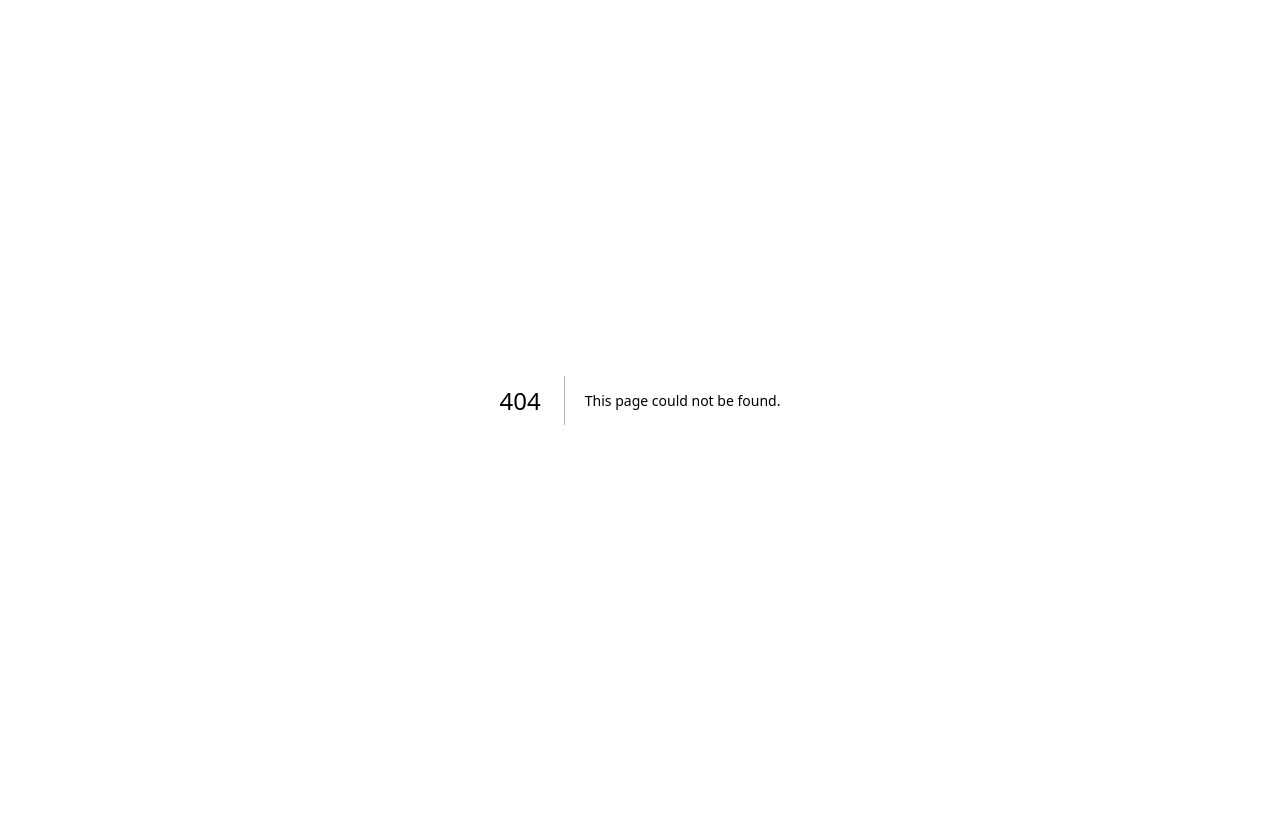
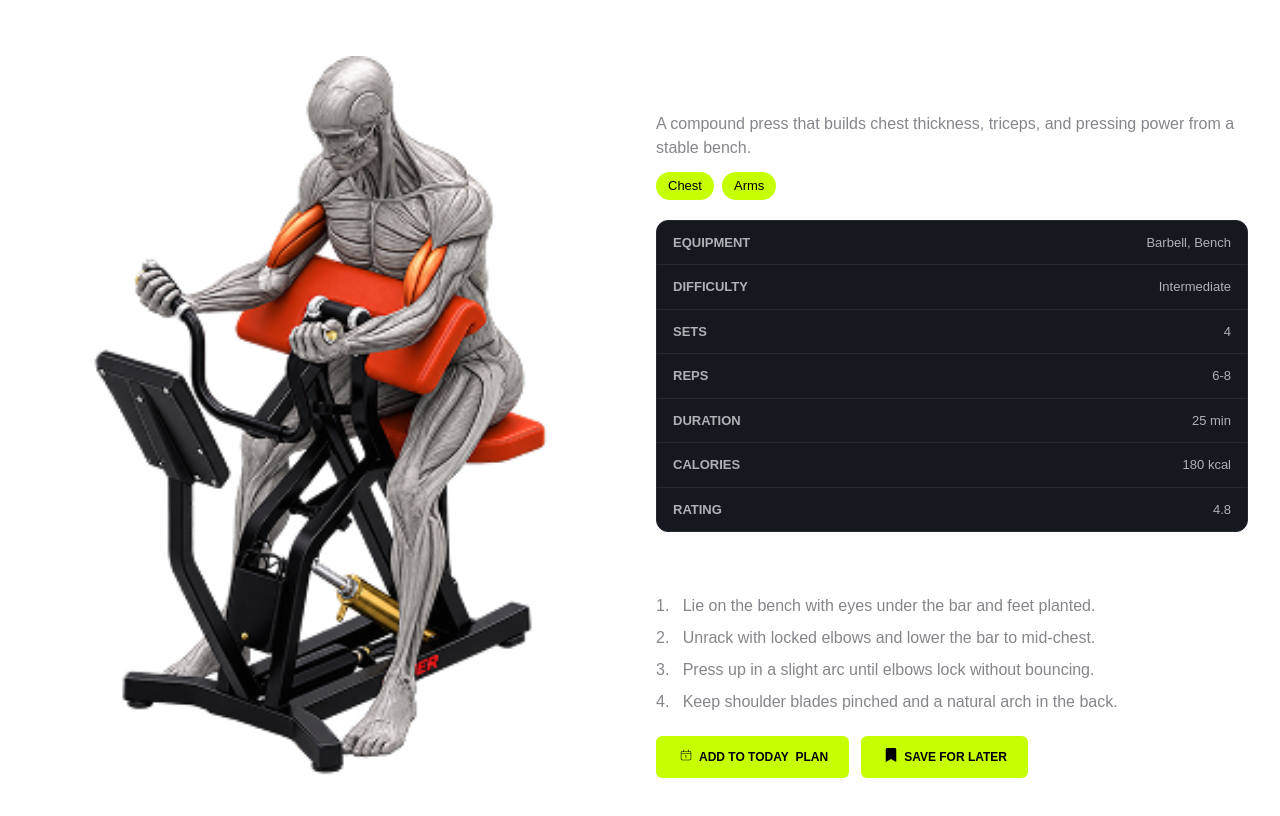
Before and after one commit to Rauf29/Fit-Log, a Next.js app: page /exercise/1 in a window 1280 px wide. Before the commit this address had no page. Shown: the top 816 px of the page. Built offline with nearby package versions, Linux system fonts and the light colour scheme.

Commit message:
exercise single page design compleated

```diff
--- a/package.json
+++ b/package.json
@@ -11,7 +11,8 @@
   "dependencies": {
     "next": "16.3.6",
     "react": "19.2.8",
-    "react-dom": "19.2.8"
+    "react-dom": "19.2.8",
+    "react-icons": "^5.7.0"
   },
   "devDependencies": {
     "@tailwindcss/postcss": "^4",
--- /dev/null
+++ b/src/app/exercise/[id]/page.tsx
@@ -0,0 +1,156 @@
+import HeroImage from "@/assets/banner.png";
+import Image from "next/image";
+import { CiCalendarDate } from "react-icons/ci";
+import { FaBookmark } from "react-icons/fa";
+
+const page = () => {
+    return (
+        <>
+            <main className="container mx-auto px-4 py-9 pt-14 pb-14 sm:px-6 lg:px-8">
+                <div className="grid gap-8 lg:grid-cols-2">
+
+
+                    <div>
+                        <Image
+                            src={HeroImage}
+                            alt="Barbell Bench Press"
+                            className="h-full w-full rounded-xl object-cover"
+                        />
+                    </div>
+
+                    <div className="flex flex-col">
+
+                        <h1 className="text-4xl font-bold text-white sm:text-5xl uppercase">
+                            BARBELL BENCH PRESS
+                        </h1>
+
+                        <p className="mt-2 max-w-2xl text-base leading-6 text-text">
+                            A compound press that builds chest thickness, triceps, and pressing
+                            power from a stable bench.
+                        </p>
+
+
+                        <div className="mt-3 flex gap-2">
+                            <span className="rounded-full bg-primary px-3 py-1 text-[13px] font-medium text-black">
+                                Chest
+                            </span>
+
+                            <span className="rounded-full bg-primary px-3 py-1 text-[13px] font-medium text-black">
+                                Arms
+                            </span>
+                        </div>
+
+                        <div className="mt-5 overflow-hidden rounded-xl border border-[#252a32] bg-[#15181f]">
+
+                            <div className="flex items-center justify-between border-b border-[#252a32] px-4 py-3">
+                                <span className="text-[13px] font-semibold text-secondary">
+                                    EQUIPMENT
+                                </span>
+                                <span className="text-[13px] text-secondary">
+                                    Barbell, Bench
+                                </span>
+                            </div>
+
+                            <div className="flex items-center justify-between border-b border-[#252a32] px-4 py-3">
+                                <span className="text-[13px] font-semibold text-secondary">
+                                    DIFFICULTY
+                                </span>
+                                <span className="text-[13px] text-secondary">
+                                    Intermediate
+                                </span>
+                            </div>
+
+                            <div className="flex items-center justify-between border-b border-[#252a32] px-4 py-3">
+                                <span className="text-[13px] font-semibold text-secondary">
+                                    SETS
+                                </span>
+                                <span className="text-[13px] text-secondary">
+                                    4
+                                </span>
+                            </div>
+
+                            <div className="flex items-center justify-between border-b border-[#252a32] px-4 py-3">
+                                <span className="text-[13px] font-semibold text-secondary">
+                                    REPS
+                                </span>
+                                <span className="text-[13px] text-secondary">
+                                    6-8
+                                </span>
+                            </div>
+
+                            <div className="flex items-center justify-between border-b border-[#252a32] px-4 py-3">
+                                <span className="text-[13px] font-semibold text-secondary">
+                                    DURATION
+                                </span>
+                                <span className="text-[13px] text-secondary">
+                                    25 min
+                                </span>
+                            </div>
+
+                            <div className="flex items-center justify-between border-b border-[#252a32] px-4 py-3">
+                                <span className="text-[13px] font-semibold text-secondary">
+                                    CALORIES
+                                </span>
+                                <span className="text-[13px] text-secondary">
+                                    180 kcal
+                                </span>
+                            </div>
+
+                            <div className="flex items-center justify-between px-4 py-3">
+                                <span className="text-[13px] font-semibold text-secondary">
+                                    RATING
+                                </span>
+                                <span className="text-[13px] text-secondary">
+                                    4.8
+                                </span>
+                            </div>
+
+                        </div>
+
+
+                        <div className="mt-6">
+                            <h2 className="text-xl font-bold text-white">
+                                INSTRUCTIONS
+                            </h2>
+
+                            <ol className="mt-3 space-y-3 text-base leading-5 text-text">
+                                <li>
+                                    1. &nbsp; Lie on the bench with eyes under the bar and feet
+                                    planted.
+                                </li>
+
+                                <li>
+                                    2. &nbsp; Unrack with locked elbows and lower the bar to
+                                    mid-chest.
+                                </li>
+
+                                <li>
+                                    3. &nbsp; Press up in a slight arc until elbows lock without
+                                    bouncing.
+                                </li>
+
+                                <li>
+                                    4. &nbsp; Keep shoulder blades pinched and a natural arch in
+                                    the back.
+                                </li>
+                            </ol>
+                        </div>
+
+                        <div className="mt-6 flex flex-wrap gap-3">
+                            <button className="cursor-pointer rounded-md border border-transparent bg-primary px-5 py-2.5 text-[12px] leading-[20px] font-bold uppercase text-black transition-all duration-400 ease-in-out hover:border-primary hover:bg-transparent hover:text-white flex items-center justify-center gap-1">
+                                <CiCalendarDate className="text-lg pb-1" /> Add to today&nbsp; plan
+                            </button>
+
+                            <button className="cursor-pointer rounded-md border border-transparent bg-primary px-5 py-2.5 text-[12px] leading-[20px] font-bold uppercase text-black transition-all duration-400 ease-in-out hover:border-primary hover:bg-transparent hover:text-white flex items-center justify-center gap-1">
+                                <FaBookmark className="text-lg pb-1" /> Save for later
+                            </button>
+                        </div>
+
+                    </div>
+                </div>
+            </main>
+        </>
+    );
+};
+
+export default page;
```
Also changed, not shown: 1 other file (tests, documents, lock files or other folders).
